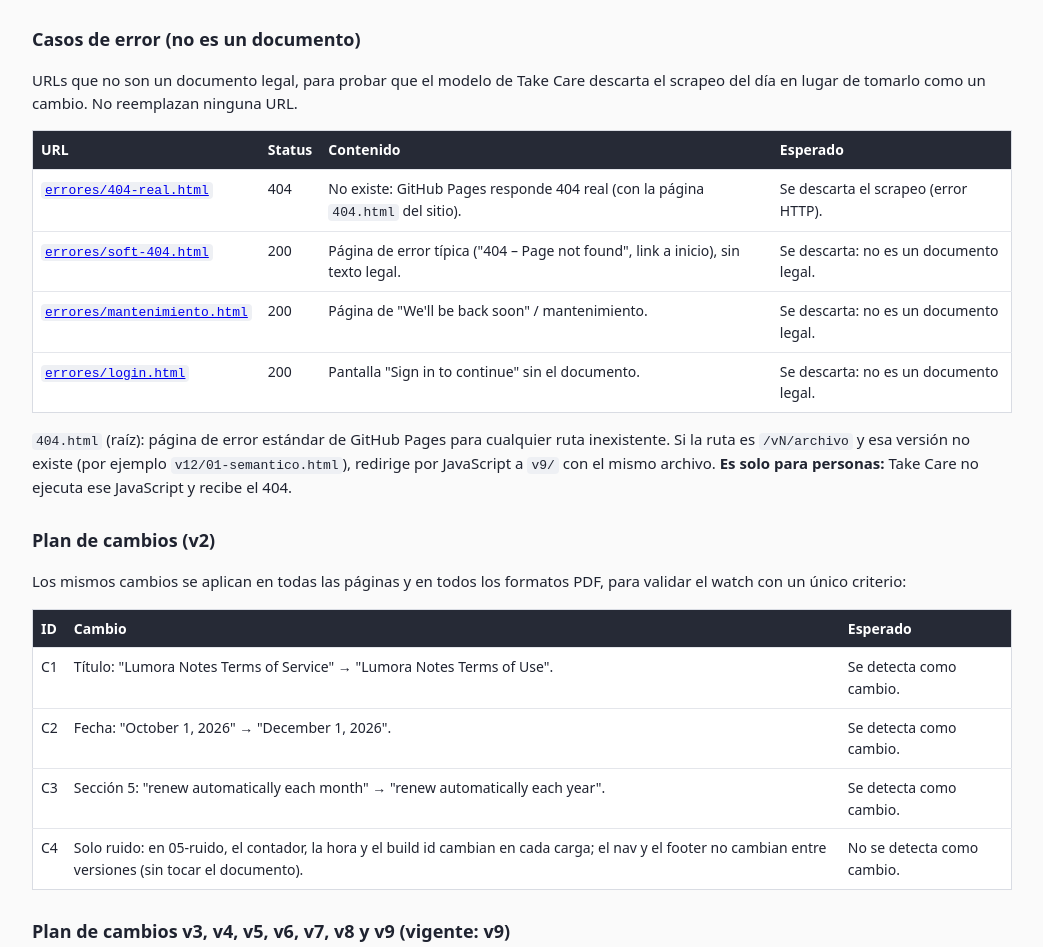
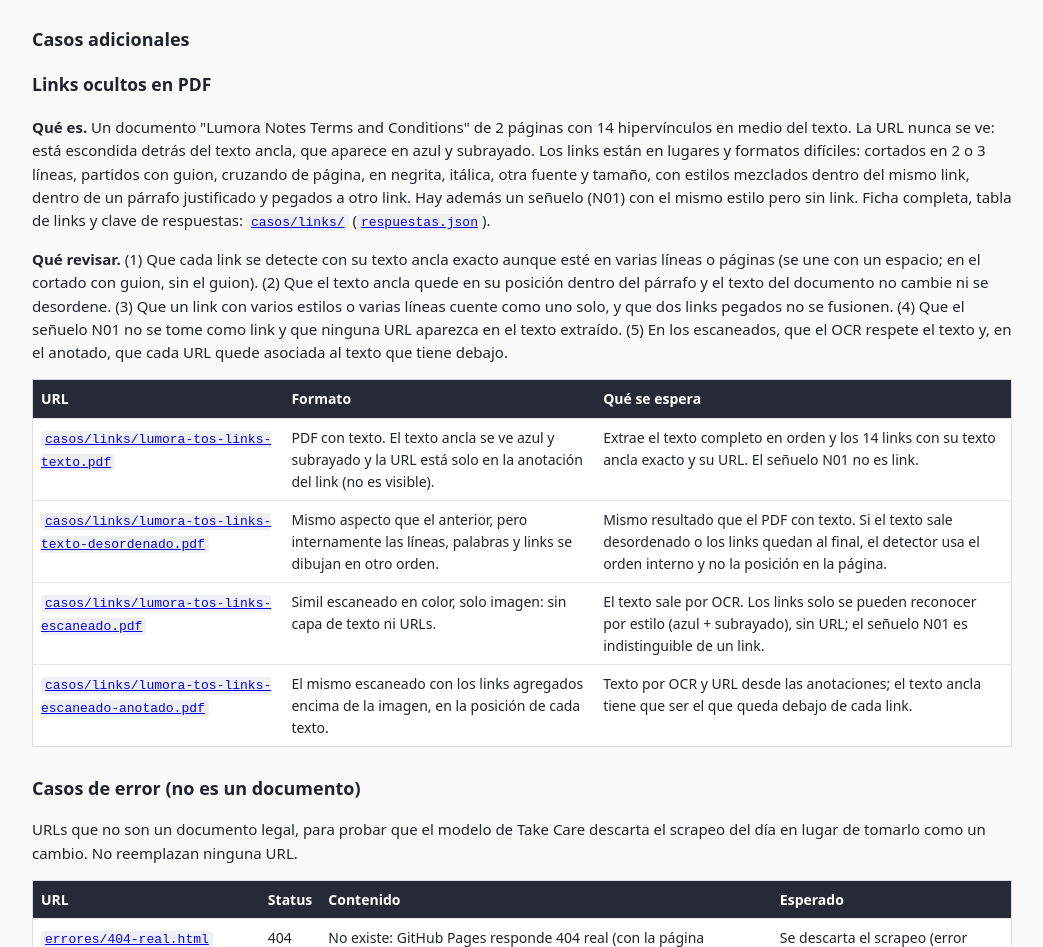
Before and after one commit to MSerra1092/qa-docs-prueba, a plain HTML site: page index.html in a window 1280 px wide. Shown: the part 3593-4540 px from the top of the page, without its empty margins (118-1161 px from the left). Drawn offline with Linux system fonts and the light colour scheme.

Commit message:
index: sección Casos adicionales con el caso links ocultos en PDF
Co-Authored-By: Claude Opus 5.5 <noreply@anthropic.com>

```diff
--- a/index.html
+++ b/index.html
@@ -79,6 +79,17 @@ code{font-size:13px;background:#eef0f4;padding:1px 4px;border-radius:4px}
 <tr><td><code>pdf/lumora-tos-largo-escaneado-abrochado.pdf</code></td><td><a href="v1/pdf/lumora-tos-largo-escaneado-abrochado.pdf">v1</a></td><td><a href="v2/pdf/lumora-tos-largo-escaneado-abrochado.pdf">v2</a></td><td><a href="v3/pdf/lumora-tos-largo-escaneado-abrochado.pdf">v3</a></td><td><a href="v4/pdf/lumora-tos-largo-escaneado-abrochado.pdf">v4</a></td><td><a href="v5/pdf/lumora-tos-largo-escaneado-abrochado.pdf">v5</a></td><td><a href="v6/pdf/lumora-tos-largo-escaneado-abrochado.pdf">v6</a></td><td><a href="v7/pdf/lumora-tos-largo-escaneado-abrochado.pdf">v7</a></td><td><a href="v8/pdf/lumora-tos-largo-escaneado-abrochado.pdf">v8</a></td><td><a href="v9/pdf/lumora-tos-largo-escaneado-abrochado.pdf">v9</a></td></tr>
 </tbody></table>
 
+<h2>Casos adicionales</h2>
+<h3>Links ocultos en PDF</h3>
+<p><b>Qué es.</b> Un documento "Lumora Notes Terms and Conditions" de 2 páginas con 14 hipervínculos en medio del texto. La URL nunca se ve: está escondida detrás del texto ancla, que aparece en azul y subrayado. Los links están en lugares y formatos difíciles: cortados en 2 o 3 líneas, partidos con guion, cruzando de página, en negrita, itálica, otra fuente y tamaño, con estilos mezclados dentro del mismo link, dentro de un párrafo justificado y pegados a otro link. Hay además un señuelo (N01) con el mismo estilo pero sin link. Ficha completa, tabla de links y clave de respuestas: <a href="casos/links/"><code>casos/links/</code></a> (<a href="casos/links/respuestas.json"><code>respuestas.json</code></a>).</p>
+<p><b>Qué revisar.</b> (1) Que cada link se detecte con su texto ancla exacto aunque esté en varias líneas o páginas (se une con un espacio; en el cortado con guion, sin el guion). (2) Que el texto ancla quede en su posición dentro del párrafo y el texto del documento no cambie ni se desordene. (3) Que un link con varios estilos o varias líneas cuente como uno solo, y que dos links pegados no se fusionen. (4) Que el señuelo N01 no se tome como link y que ninguna URL aparezca en el texto extraído. (5) En los escaneados, que el OCR respete el texto y, en el anotado, que cada URL quede asociada al texto que tiene debajo.</p>
+<table><thead><tr><th>URL</th><th>Formato</th><th>Qué se espera</th></tr></thead><tbody>
+<tr><td><a href="casos/links/lumora-tos-links-texto.pdf"><code>casos/links/lumora-tos-links-texto.pdf</code></a></td><td>PDF con texto. El texto ancla se ve azul y subrayado y la URL está solo en la anotación del link (no es visible).</td><td>Extrae el texto completo en orden y los 14 links con su texto ancla exacto y su URL. El señuelo N01 no es link.</td></tr>
+<tr><td><a href="casos/links/lumora-tos-links-texto-desordenado.pdf"><code>casos/links/lumora-tos-links-texto-desordenado.pdf</code></a></td><td>Mismo aspecto que el anterior, pero internamente las líneas, palabras y links se dibujan en otro orden.</td><td>Mismo resultado que el PDF con texto. Si el texto sale desordenado o los links quedan al final, el detector usa el orden interno y no la posición en la página.</td></tr>
+<tr><td><a href="casos/links/lumora-tos-links-escaneado.pdf"><code>casos/links/lumora-tos-links-escaneado.pdf</code></a></td><td>Simil escaneado en color, solo imagen: sin capa de texto ni URLs.</td><td>El texto sale por OCR. Los links solo se pueden reconocer por estilo (azul + subrayado), sin URL; el señuelo N01 es indistinguible de un link.</td></tr>
+<tr><td><a href="casos/links/lumora-tos-links-escaneado-anotado.pdf"><code>casos/links/lumora-tos-links-escaneado-anotado.pdf</code></a></td><td>El mismo escaneado con los links agregados encima de la imagen, en la posición de cada texto.</td><td>Texto por OCR y URL desde las anotaciones; el texto ancla tiene que ser el que queda debajo de cada link.</td></tr>
+</tbody></table>
+
 <h2>Casos de error (no es un documento)</h2>
 <p>URLs que no son un documento legal, para probar que el modelo de Take Care descarta el scrapeo del día en lugar de tomarlo como un cambio. No reemplazan ninguna URL.</p>
 <table><thead><tr><th>URL</th><th>Status</th><th>Contenido</th><th>Esperado</th></tr></thead><tbody>
```
